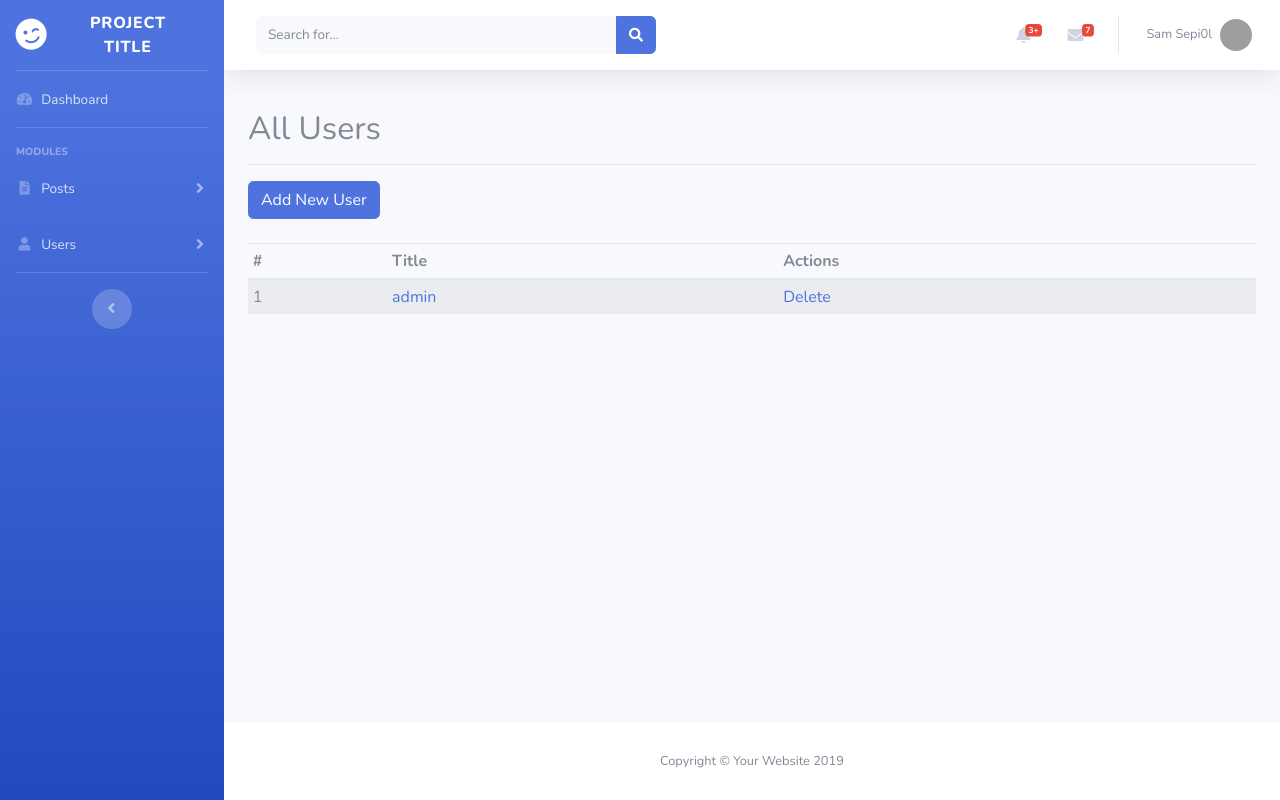
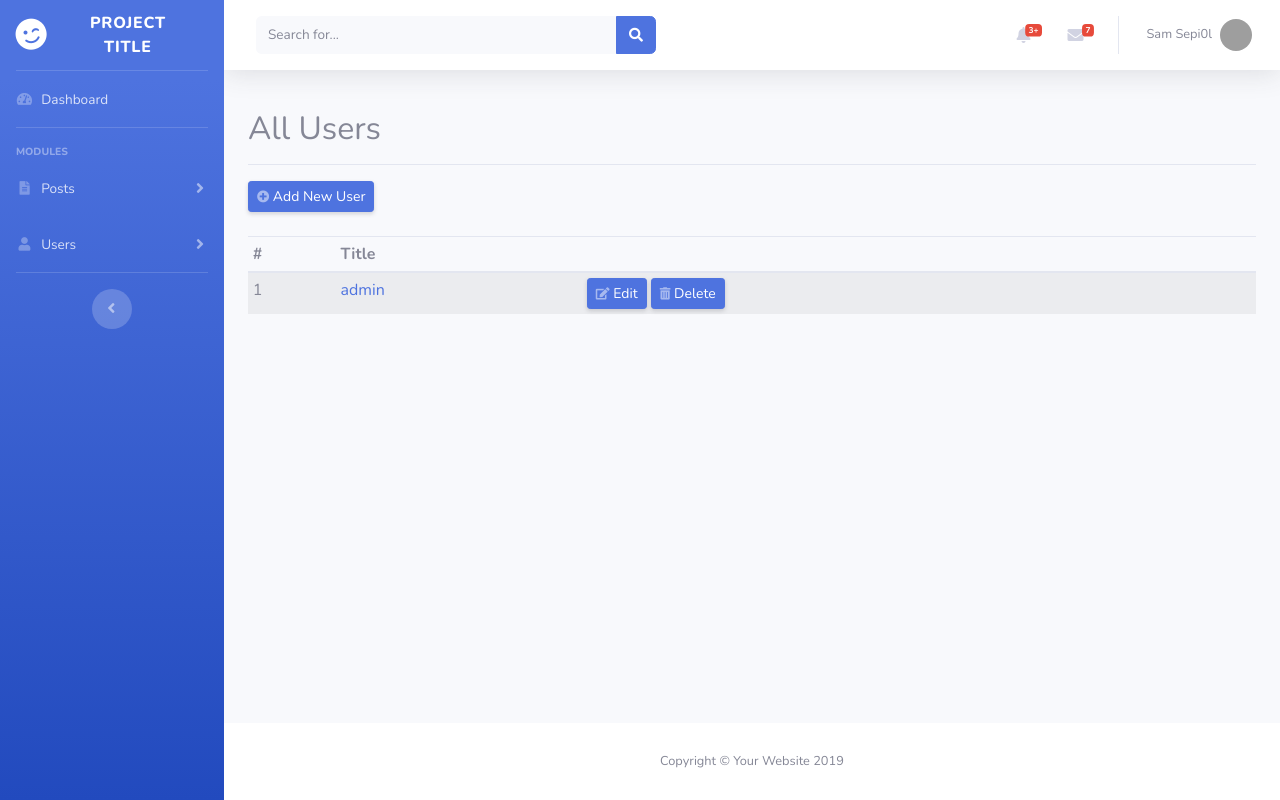
Before and after one commit to gregor-dietrich/skeletor, a PHP site: page /app/index.php/dashboard/users in a window 1280 px wide. Run offline with PHP 8.4, Linux system fonts and the light colour scheme; the visitor is signed in with stand-in values (Sample User, id 1); data comes from the database, SQL or seed files in the repository; data that the repository does not hold is empty; a stand-in replaces the project's code that opens the database connection; some libraries are stand-ins or nearby versions; grey boxes are pictures that could not be loaded.

Commit message:
icons added to buttons in dashboard

```diff
--- a/views/post/admin/add.php
+++ b/views/post/admin/add.php
@@ -22,7 +22,9 @@
                     Content
                 </label>
                 <br/>
-                <input type="submit" name="save" value="Save" id="save" class="btn btn-primary"/>
+                <button type="submit" name="save" id="save" class="d-none d-sm-inline-block btn btn-sm btn-primary shadow-sm">
+                    <i class="fas fa-plus-circle fa-sm text-white-50"></i> Save
+                </button>
             </div>
         </form>
     </div>
--- a/views/user/admin/add.php
+++ b/views/user/admin/add.php
@@ -34,7 +34,9 @@
                     Confirm Password
                 </label>
                 <br/>
-                <input type="submit" name="save" value="Save" id="save" class="btn btn-primary"/>
+                <button type="submit" name="save" id="save" class="d-none d-sm-inline-block btn btn-sm btn-primary shadow-sm">
+                    <i class="fas fa-plus-circle fa-sm text-white-50"></i> Save
+                </button>
             </div>
         </form>
     </div>
--- a/views/user/admin/index.php
+++ b/views/user/admin/index.php
@@ -2,8 +2,8 @@
     <div class="d-flex justify-content-between flex-wrap flex-md-nowrap align-items-center pt-3 pb-2 mb-3 border-bottom">
         <h1 class="h2">All Users</h1>
     </div>
-    <a class="btn btn-primary" href="/app/index.php/dashboard/users/add">
-        Add New User
+    <a class="d-none d-sm-inline-block btn btn-sm btn-primary shadow-sm" href="/app/index.php/dashboard/users/add">
+        <i class="fas fa-plus-circle fa-sm text-white-50"></i> Add New User
     </a>
     <br/><br/>
     <div class="table-responsive">
@@ -12,7 +12,7 @@
             <tr>
                 <th>#</th>
                 <th>Title</th>
-                <th>Actions</th>
+                <th></th>
             </tr>
             </thead>
             <tbody>
@@ -23,9 +23,14 @@
                         <a href="/app/index.php/dashboard/users/edit?id=<?php echo escape($user->id); ?>"><?php echo escape($user->username); ?></a>
                     </td>
                     <td>
+                        <a href="/app/index.php/dashboard/users/edit?id=<?php echo escape($user->id); ?>"
+                           class="d-none d-sm-inline-block btn btn-sm btn-primary shadow-sm">
+                            <i class="fas fa-edit fa-sm text-white-50"></i> Edit
+                        </a>
                         <a href="/app/index.php/dashboard/users/delete?id=<?php echo escape($user->id); ?>"
+                           class="d-none d-sm-inline-block btn btn-sm btn-primary shadow-sm"
                            onclick="return confirm('Are you sure?')">
-                            Delete
+                            <i class="fas fa-trash-alt fa-sm text-white-50"></i> Delete
                         </a>
                     </td>
                 </tr>
```
Also changed, not shown: views/post/admin/edit.php (+5 -3 lines), views/post/admin/index.php (+9 -4 lines), views/user/admin/edit.php (+5 -3 lines).
